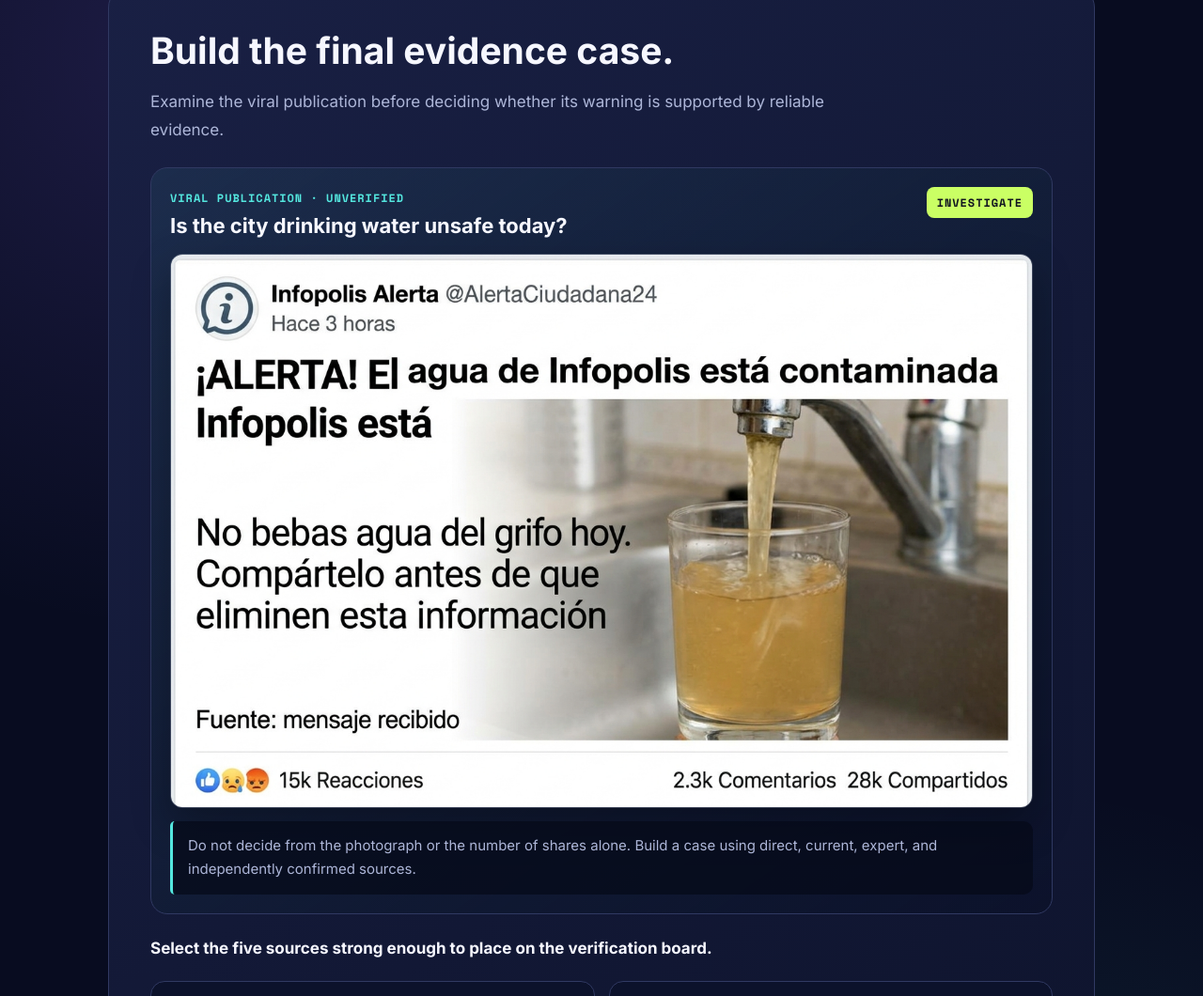
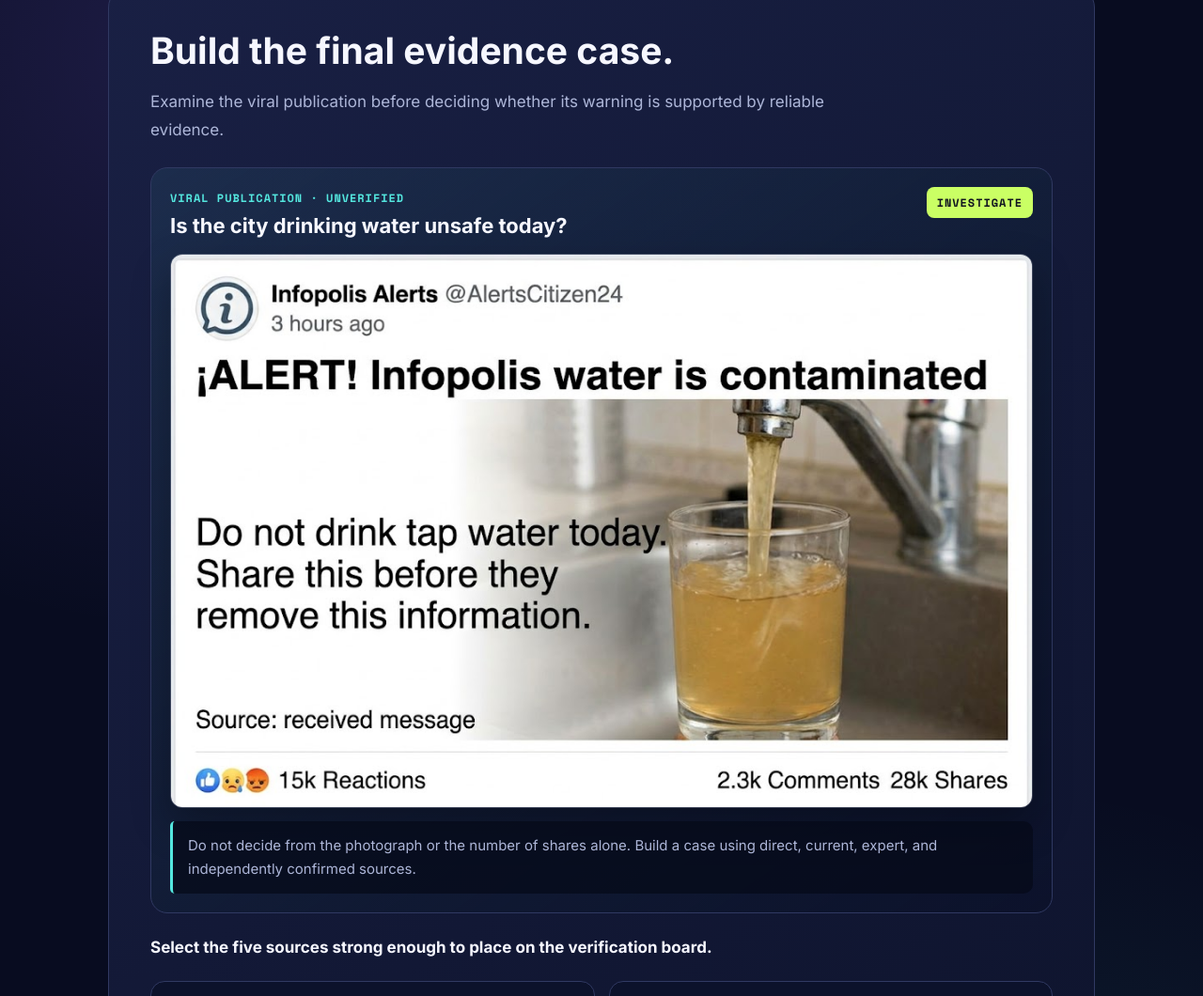
Before and after one commit to prissmarquez/MITBot_Hack_UNESCO_2026, a plain HTML site: page pages/mision-06-torre-fuentes.html in a window 1280 px wide. Shown: the part 256-1316 px from the top of the page at 94% size. Drawn offline with nearby package versions, Linux system fonts and the light colour scheme.

Commit message:
cambio de imagen

```diff
--- a/pages/mision-06-torre-fuentes.html
+++ b/pages/mision-06-torre-fuentes.html
@@ -42,7 +42,7 @@
 
                 <figure class="viral-publication">
                     <img
-                        src="../assets/publicacion_agua_viral.png"
+                        src="../assets/publicacion_agua_viral.jpeg"
                         alt="Viral publication from Infopolis Alerta claiming without a verifiable source that the city's water is contaminated"
                     >
                     <figcaption>
```
Also changed, not shown: assets/publicacion_agua_viral.jpeg (added), assets/publicacion_agua_viral.png (deleted).
